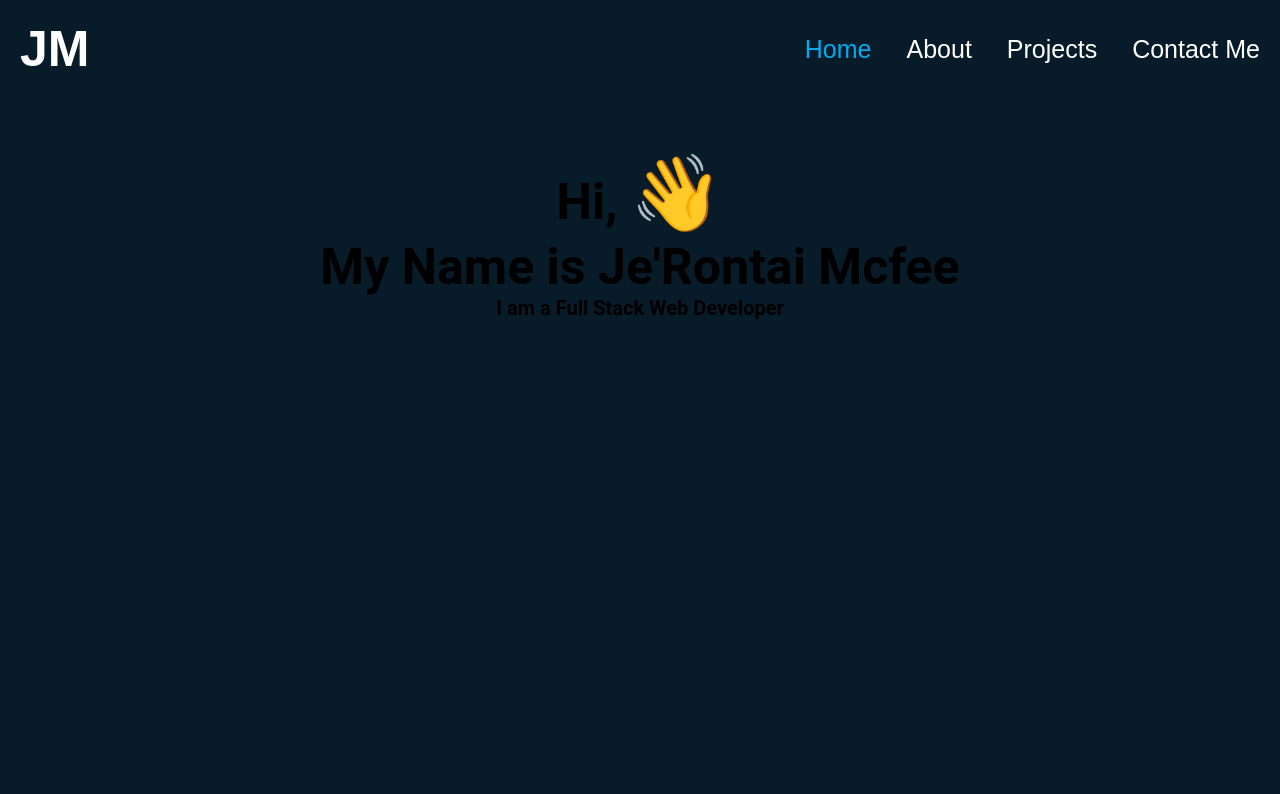
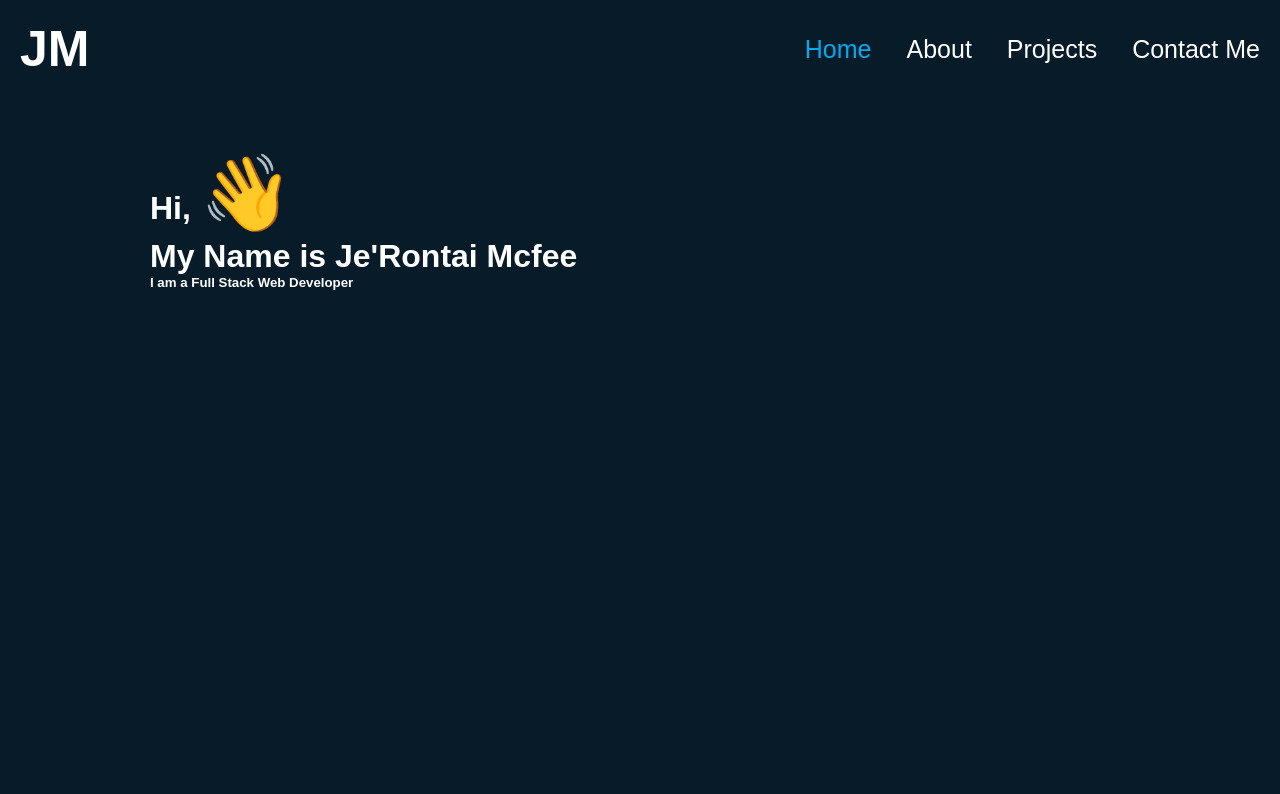
Before and after one commit to Jerontai-Mcfee/PORTFOLIO-2024, a React (Create React App) app: page / in a window 1280 px wide. Shown: the top 794 px of the page. Built offline with nearby package versions, Linux system fonts and the light colour scheme.

Commit message:
starting to add video

```diff
--- a/src/styles/Home.css
+++ b/src/styles/Home.css
@@ -6,20 +6,10 @@ color: black;
 /* padding to space out page  */
 .home-body{
   padding: 150px;
-
+  color: white;
 }
 
-h1{
-  text-align: center;
-  font-size: 50px;
-  font-family: 'Roboto', sans-serif;
 
-}
-h5{
-  text-align: center;
-  font-size: 20px;
-  font-family: 'Roboto', sans-serif;
-}
 
 .services{
   padding: 500px;
```
Also changed, not shown: 2 other files (tests, documents, lock files or other folders).
